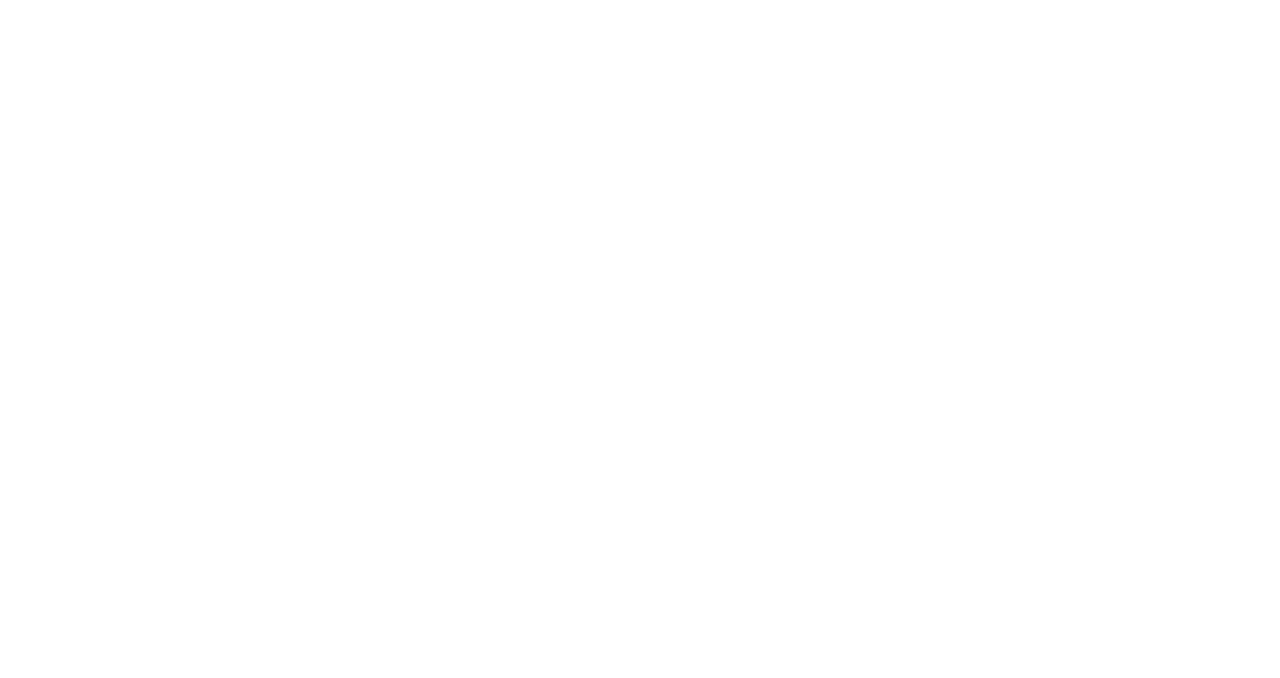
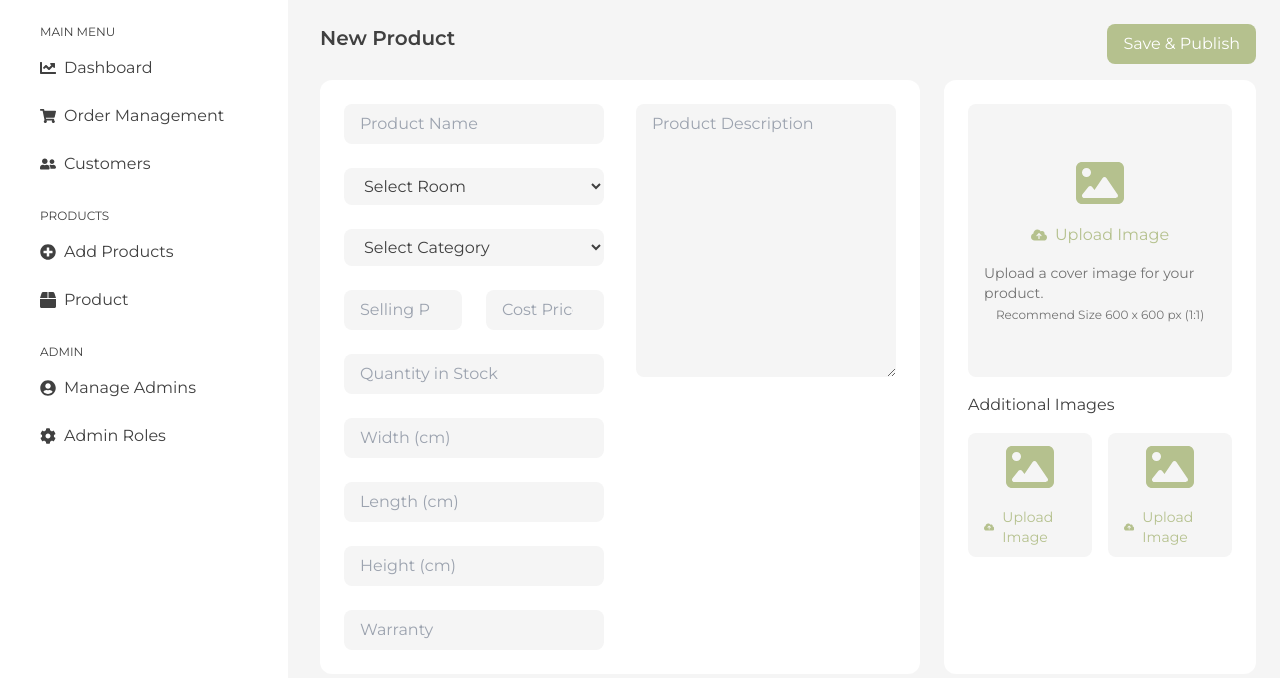
Before and after one commit to jsd7-group3-the-immortal-elf/elviro-frontend, a React (Vite) app: page /dashboard/product/add-product in a window 1280 px wide. Shown: the top 678 px of the page. Built offline with nearby package versions, Linux system fonts and the light colour scheme.

Commit message:
remove text-size form body, add dash-input class, add DashProductAddPage

```diff
--- a/src/App.jsx
+++ b/src/App.jsx
@@ -3,7 +3,7 @@ import { createBrowserRouter, Outlet, RouterProvider } from "react-router-dom";
 // import NavBar from "./components/NavBar";
 // import Footer from "./components/Footer";
 // import ProfileNav from "./components/ProfileNav";
-// import DashboardNav from "./components/DashBoardNav";
+import DashboardNav from "./components/DashBoardNav";
 
 // import ErrorPage from "./pages/ErrorPage";
 
@@ -26,8 +26,8 @@ import { createBrowserRouter, Outlet, RouterProvider } from "react-router-dom";
 // import DashOrderViewPage from "./pages/dashboard/DashOrderViewPage";
 // import DashCustomerPage from "./pages/dashboard/DashCustomerPage";
 // import DashCustomerViewPage from "./pages/dashboard/DashCustomerViewPage";
-// import DashProductPage from "./pages/dashboard/DashProductPage";
-// import DashProductAddPage from "./pages/dashboard/DashProductAddPage";
+import DashProductPage from "./pages/dashboard/DashProductPage";
+import DashProductAddPage from "./pages/dashboard/DashProductAddPage";
 // import DashProductViewPage from "./pages/dashboard/DashProductViewPage";
 // import DashAdminPage from "./pages/dashboard/DashAdminPage";
 // import DashAdminSettingPage from "./pages/dashboard/DashAdminSettingPage";
@@ -115,7 +115,7 @@ export default function App() {
 			element: (
 				<>
 					{/* <NavBar /> */}
-					{/* <DashboardNav /> */}
+					<DashboardNav />
 					<Outlet />
 				</>
 			),
@@ -143,11 +143,11 @@ export default function App() {
 				},
 				{
 					path: "product",
-					// element: <DashProductPage />,
+					element: <DashProductPage />,
 				},
 				{
 					path: "product/add-product",
-					// element: <DashProductAddPage />,
+					element: <DashProductAddPage />,
 				},
 				{
 					path: "product/view-product",
--- a/src/index.css
+++ b/src/index.css
@@ -3,7 +3,7 @@
 @tailwind utilities;
 @layer base {
 	body {
-		@apply font-[Montserrat] text-neutral-700 text-lg;
+		@apply font-[Montserrat] text-neutral-700;
 	}
 
 	h1 {
@@ -16,7 +16,7 @@
 		@apply text-2xl font-semibold;
 	}
 	h4 {
-		@apply font-semibold;
+		@apply text-xl font-semibold;
 	}
 
 	img {
@@ -39,6 +39,10 @@
 	select {
 		@apply outline-none;
 	}
+
+	.dash-input {
+		@apply px-4 py-2 bg-neutral-100 rounded-lg;
+	}
 }
 
 /* hidden scrollbar */
--- /dev/null
+++ b/src/pages/dashboard/DashProductAddPage.jsx
@@ -0,0 +1,152 @@
+import { FaCloudArrowUp, FaImage } from "react-icons/fa6";
+
+export default function DashProductAddPage() {
+	return (
+		<div className="bg-neutral-100 pl-80 p-6 flex flex-col gap-6 h-[calc(100vh-64px)]">
+			<form action="#" className="flex flex-col gap-4">
+				<header className="flex justify-between">
+					<h4>New Product</h4>
+					<button
+						type="submit"
+						className="bg-green text-white px-4 py-2 rounded-lg"
+					>
+						Save & Publish
+					</button>
+				</header>
+
+				<main className="flex gap-6">
+					<section className="bg-white flex gap-8 p-6 rounded-xl w-2/3">
+						<div className="flex flex-col gap-6 w-1/2">
+							<input
+								type="text"
+								placeholder="Product Name"
+								className="dash-input"
+							/>
+							<select name="" id="" className="dash-input">
+								<option value="">Select Room</option>
+								<option value="">Bedroom</option>
+								<option value="">Living Room</option>
+								<option value="">Kitchen</option>
+							</select>
+							<select name="" id="" className="dash-input">
+								<option value="">Select Category</option>
+								<option value="">Bed</option>
+								<option value="">Table</option>
+								<option value="">Chair</option>
+								<option value="">Storage</option>
+							</select>
+							<div className="flex gap-6">
+								<input
+									type="number"
+									min={0}
+									placeholder="Selling Price"
+									className="dash-input w-1/2"
+								/>
+								<input
+									type="number"
+									min={0}
+									placeholder="Cost Price"
+									className="dash-input w-1/2"
+								/>
+							</div>
+							<input
+								type="number"
+								min={0}
+								placeholder="Quantity in Stock"
+								className="dash-input"
+							/>
+							<input
+								type="number"
+								min={0}
+								placeholder="Width (cm)"
+								className="dash-input"
+							/>
+							<input
+								type="number"
+								min={0}
+								placeholder="Length (cm)"
+								className="dash-input"
+							/>
+							<input
+								type="number"
+								min={0}
+								placeholder="Height (cm)"
+								className="dash-input"
+							/>
+							<input
+								type="number"
+								min={0}
+								placeholder="Warranty"
+								className="dash-input"
+							/>
+						</div>
+
+						<div className="w-1/2">
+							<textarea
+								name=""
+								id=""
+								placeholder="Product Description"
+								className="dash-input w-full h-1/2"
+							></textarea>
+						</div>
+					</section>
+
+					<section className="bg-white flex flex-col gap-4 p-6 rounded-xl w-1/3">
+						<label className="dash-input h-1/2 aspect-square flex flex-col justify-center items-center text-green gap-4 relative">
+							<FaImage className="text-5xl" />
+							<p className="flex items-center gap-2">
+								<FaCloudArrowUp /> Upload Image
+							</p>
+							<div className="flex flex-col items-center text-neutral-500 gap-1">
+								<p className="text-sm">
+									Upload a cover image for your product.
+								</p>
+								<p className="text-xs flex items-center">
+									Recommend Size 600 x 600 px (1:1)
+								</p>
+							</div>
+							<input
+								type="file"
+								name="img"
+								id="img"
+								accept="image/*"
+								className="h-full w-full absolute opacity-0"
+							/>
+						</label>
+
+						<h5>Additional Images</h5>
+
+						<div className="flex gap-4">
+							<label className="dash-input w-1/2 aspect-square flex flex-col justify-center items-center text-green gap-4 relative">
+								<FaImage className="text-5xl" />
+								<p className="flex items-center gap-2 text-sm">
+									<FaCloudArrowUp /> Upload Image
+								</p>
+								<input
+									type="file"
+									name="img"
+									id="img"
+									accept="image/*"
+									className="h-full w-full absolute opacity-0"
+								/>
+							</label>
+							<label className="dash-input w-1/2 aspect-square flex flex-col justify-center items-center text-green gap-4 relative">
+								<FaImage className="text-5xl" />
+								<p className="flex items-center gap-2 text-sm">
+									<FaCloudArrowUp /> Upload Image
+								</p>
+								<input
+									type="file"
+									name="img"
+									id="img"
+									accept="image/*"
+									className="h-full w-full absolute opacity-0"
+								/>
+							</label>
+						</div>
+					</section>
+				</main>
+			</form>
+		</div>
+	);
+}
```
Also changed, not shown: src/pages/Page.jsx (deleted).
